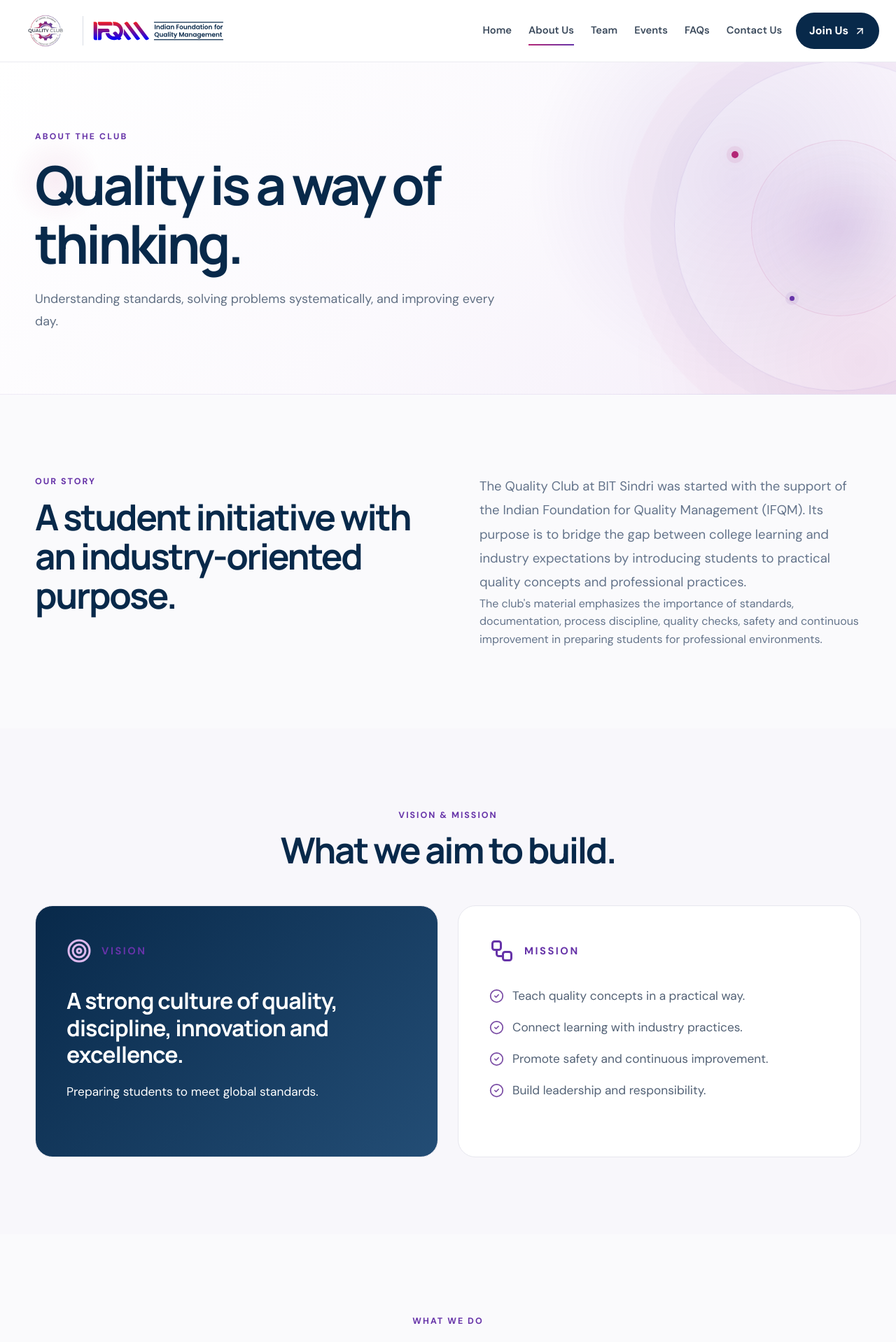
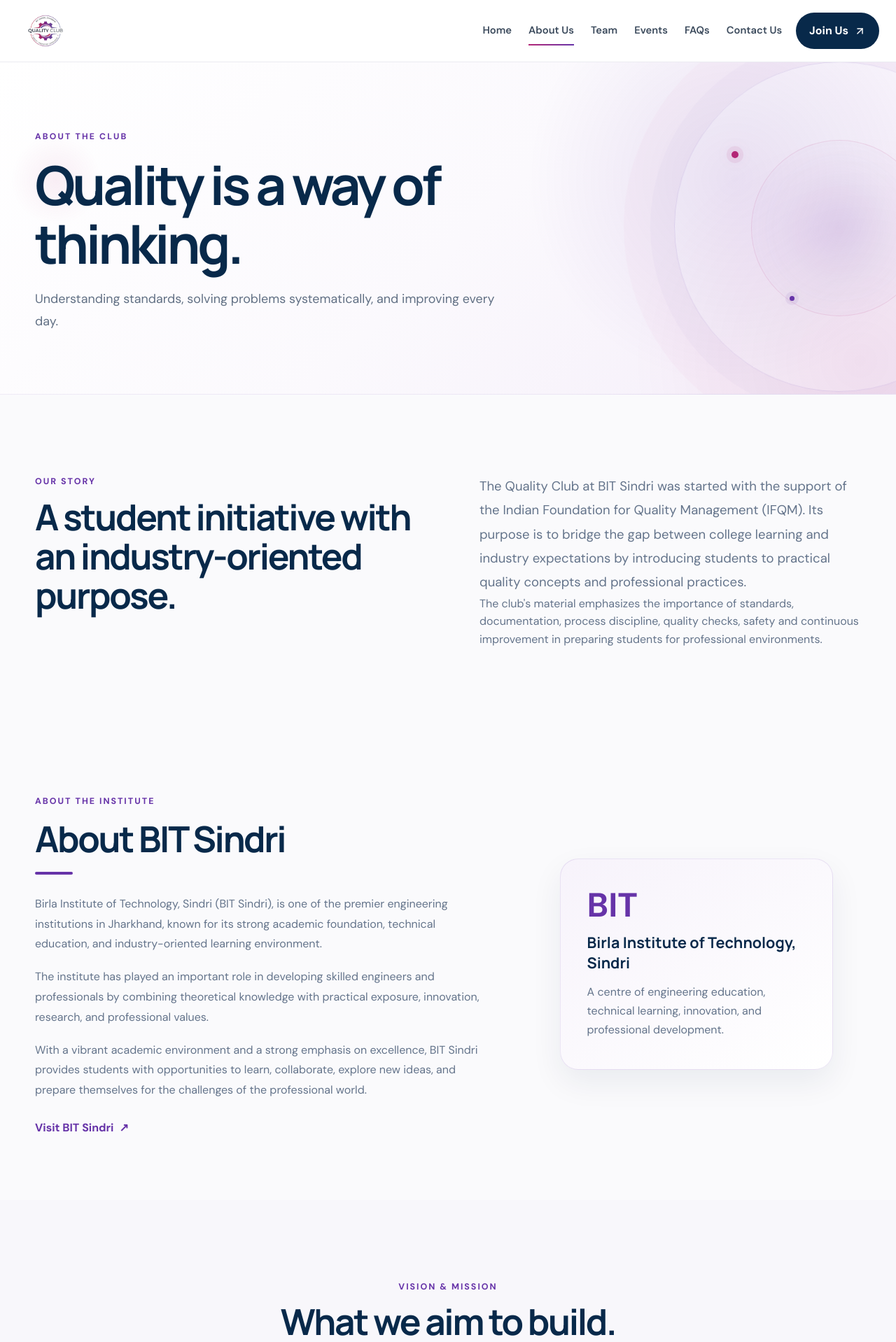
Before and after one commit to pratham-bits/quality-club-bitsindri, a React (Vite) app: page /about in a window 1280 px wide. Shown: the top 1918 px of the page at 70% size. Built offline with nearby package versions, Linux system fonts and the light colour scheme.

Commit message:
IFQM logo removed from navbar, faculy shifted from Team to About Us, About BIT Sindri Added in About Us section

```diff
--- a/src/components/Navbar.jsx
+++ b/src/components/Navbar.jsx
@@ -40,21 +40,6 @@
               alt="Quality Club, BIT Sindri"
             />
           </Link>
-
-          <span className="brand-divider" aria-hidden="true" />
-
-          <a
-            href={siteConfig.links.ifqm}
-            target="_blank"
-            rel="noopener noreferrer"
-            className="brand ifqm-brand"
-            aria-label="Indian Foundation for Quality Management"
-          >
-            <img
-              src="/images/ifqm-logo-header.svg"
-              alt="Indian Foundation for Quality Management"
-            />
-          </a>
         </div>
 
         <nav className="desktop-nav" aria-label="Primary navigation">
--- a/src/index.css
+++ b/src/index.css
@@ -129,24 +129,6 @@
 }
 
 .quality-brand img {
-  width: 100%;
-  height: 100%;
-  object-fit: contain;
-}
-
-.brand-divider {
-  width: 1px;
-  height: 42px;
-  background: #D9DDE5;
-  flex: none;
-}
-
-.ifqm-brand {
-  width: 245px;
-  height: 52px;
-}
-
-.ifqm-brand img {
   width: 100%;
   height: 100%;
   object-fit: contain;
@@ -3755,3 +3737,113 @@
     white-space: nowrap;
   }
 }
+
+/* =========================
+   ABOUT BIT SINDRI
+========================= */
+
+.about-bitsindri-section {
+  padding-top: 90px;
+  padding-bottom: 90px;
+}
+
+.about-bitsindri-grid {
+  display: grid;
+  grid-template-columns: minmax(0, 1.15fr) minmax(320px, 0.85fr);
+  gap: 72px;
+  align-items: center;
+}
+
+.about-bitsindri-content {
+  max-width: 760px;
+}
+
+.about-bitsindri-content .eyebrow {
+  display: inline-block;
+  margin-bottom: 14px;
+}
+
+.about-bitsindri-content h2 {
+  margin: 0;
+  color: var(--navy);
+  font-size: clamp(2.2rem, 4vw, 3.2rem);
+  line-height: 1.1;
+}
+
+.about-bitsindri-content .section-accent {
+  width: 54px;
+  height: 4px;
+  margin: 20px 0 28px;
+  border-radius: 999px;
+  background: var(--purple);
+}
+
+.about-bitsindri-content p {
+  margin: 0 0 18px;
+  color: var(--muted);
+  line-height: 1.8;
+}
+
+.about-bitsindri-content p:last-child {
+  margin-bottom: 0;
+}
+
+.about-bitsindri-content .text-link {
+  display: inline-flex;
+  margin-top: 8px;
+}
+
+.about-bitsindri-highlight {
+  display: flex;
+  justify-content: center;
+}
+
+.bitsindri-highlight-card {
+  width: 100%;
+  max-width: 390px;
+  padding: 42px 38px;
+  border-radius: 26px;
+  background: linear-gradient(145deg,
+      #f7f3fb 0%,
+      #ffffff 100%);
+  border: 1px solid rgba(102, 51, 168, 0.12);
+  box-shadow: 0 18px 45px rgba(8, 41, 74, 0.07);
+}
+
+.highlight-number {
+  display: block;
+  margin-bottom: 14px;
+  color: var(--purple);
+  font-size: 3rem;
+  font-weight: 800;
+  line-height: 1;
+}
+
+.bitsindri-highlight-card h3 {
+  margin: 0 0 14px;
+  color: var(--navy);
+  font-size: 1.35rem;
+  line-height: 1.35;
+}
+
+.bitsindri-highlight-card p {
+  margin: 0;
+  color: var(--muted);
+  line-height: 1.7;
+}
+
+@media (max-width: 800px) {
+  .about-bitsindri-section {
+    padding-top: 65px;
+    padding-bottom: 65px;
+  }
+
+  .about-bitsindri-grid {
+    grid-template-columns: 1fr;
+    gap: 42px;
+  }
+
+  .about-bitsindri-highlight {
+    justify-content: flex-start;
+  }
+}
--- a/src/pages/About.jsx
+++ b/src/pages/About.jsx
@@ -9,6 +9,8 @@
 import { motion } from "framer-motion";
 import SectionHeading from "../components/SectionHeading";
 import Reveal from "../components/Reveal";
+import FacultyLeaderCard from "../components/FacultyLeaderCard";
+import { facultyLeaders } from "../data/faculty";
 
 const mission = [
   "Teach quality concepts in a practical way.",
@@ -84,6 +86,65 @@
         </div>
       </section>
 
+      <section className="section about-bitsindri-section">
+        <div className="container">
+          <div className="about-bitsindri-grid">
+            <Reveal>
+              <div className="about-bitsindri-content">
+                <span className="eyebrow">ABOUT THE INSTITUTE</span>
+
+                <h2>About BIT Sindri</h2>
+
+                <div className="section-accent" />
+
+                <p>
+                  Birla Institute of Technology, Sindri (BIT Sindri), is one of the
+                  premier engineering institutions in Jharkhand, known for its strong
+                  academic foundation, technical education, and industry-oriented
+                  learning environment.
+                </p>
+
+                <p>
+                  The institute has played an important role in developing skilled
+                  engineers and professionals by combining theoretical knowledge with
+                  practical exposure, innovation, research, and professional values.
+                </p>
+
+                <p>
+                  With a vibrant academic environment and a strong emphasis on
+                  excellence, BIT Sindri provides students with opportunities to
+                  learn, collaborate, explore new ideas, and prepare themselves for
+                  the challenges of the professional world.
+                </p>
+
+                <a
+                  className="text-link"
+                  href="https://www.bitsindri.ac.in/"
+                  target="_blank"
+                  rel="noopener noreferrer"
+                >
+                  Visit BIT Sindri <span>↗</span>
+                </a>
+              </div>
+            </Reveal>
+
+            <Reveal>
+              <div className="about-bitsindri-highlight">
+                <div className="bitsindri-highlight-card">
+                  <span className="highlight-number">BIT</span>
+
+                  <h3>Birla Institute of Technology, Sindri</h3>
+
+                  <p>
+                    A centre of engineering education, technical learning,
+                    innovation, and professional development.
+                  </p>
+                </div>
+              </div>
+            </Reveal>
+          </div>
+        </div>
+      </section>
       <section className="section soft-section">
         <div className="container">
           <SectionHeading
@@ -172,6 +233,27 @@
           </Reveal>
         </div>
       </section>
+
+      {/* =====================================================
+          FACULTY GUIDANCE
+          ===================================================== */}
+      <section className="section faculty-section">
+        <div className="container">
+          <SectionHeading
+            eyebrow="FACULTY GUIDANCE"
+            title="Guided by experience. Driven by students."
+            text="The Quality Club operates under the guidance of faculty leaders who support its vision, activities and continued development."
+          />
+
+          <div className="faculty-grid">
+            {facultyLeaders.map((leader) => (
+              <Reveal key={leader.designation}>
+                <FacultyLeaderCard leader={leader} />
+              </Reveal>
+            ))}
+          </div>
+        </div>
+      </section>
     </>
   );
 }
--- a/src/pages/Team.jsx
+++ b/src/pages/Team.jsx
@@ -1,9 +1,7 @@
 import SectionHeading from "../components/SectionHeading";
 import Reveal from "../components/Reveal";
-import FacultyLeaderCard from "../components/FacultyLeaderCard";
 import TeamMemberCard from "../components/TeamMemberCard";
 
-import { facultyLeaders } from "../data/faculty";
 import { teamMembers, teamYear } from "../data/team";
 import { coreMembers } from "../data/coreMembers";
 import { motion } from "framer-motion";
@@ -29,27 +27,6 @@
             together to build a culture of quality, innovation
             and continuous improvement.
           </p>
-        </div>
-      </section>
-
-      {/* =====================================================
-          FACULTY LEADERSHIP
-          ===================================================== */}
-      <section className="section faculty-section">
-        <div className="container">
-          <SectionHeading
-            eyebrow="FACULTY LEADERSHIP"
-            title="Guided by experience. Driven by students."
-            text="The Quality Club operates under the guidance of faculty leaders who support its vision, activities and continued development."
-          />
-
-          <div className="faculty-grid">
-            {facultyLeaders.map((leader) => (
-              <Reveal key={leader.designation}>
-                <FacultyLeaderCard leader={leader} />
-              </Reveal>
-            ))}
-          </div>
         </div>
       </section>
 
```
